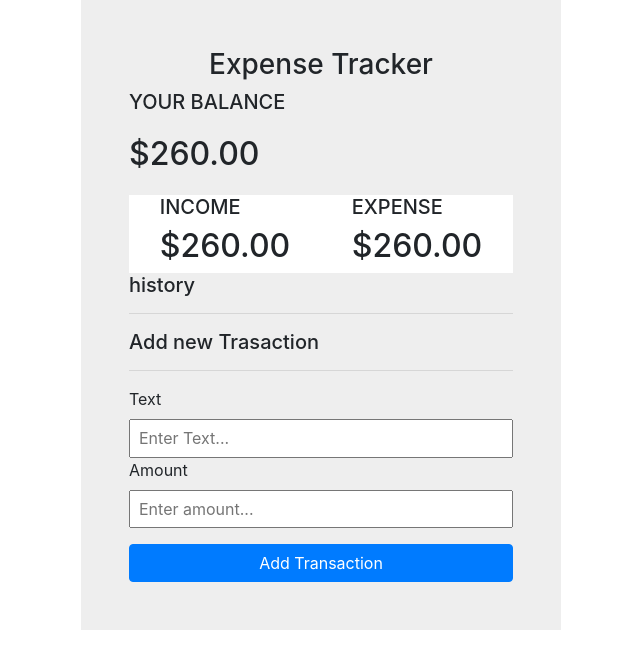
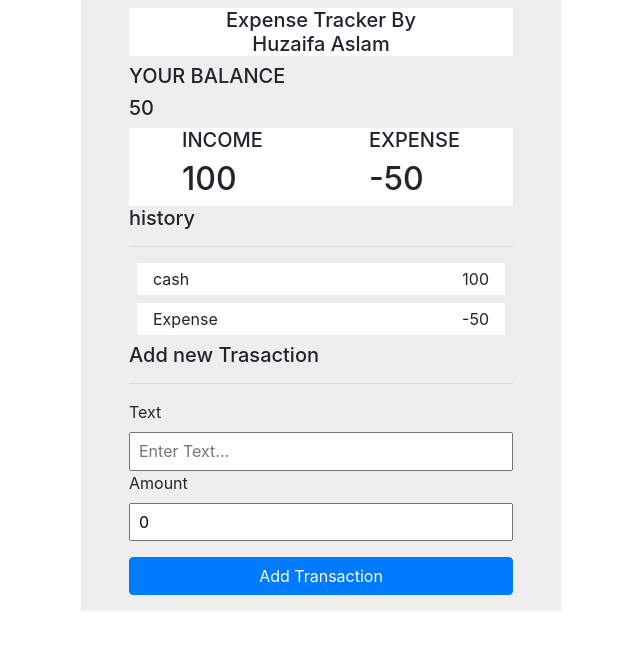
Before and after one commit to huzaifa-aslam/expense-tracker-app-react, a React (Create React App) app: page / in a window 1280 px wide. Shown: the top 668 px of the page, without its empty margins (319-959 px from the left). Built offline with nearby package versions, Linux system fonts and the light colour scheme.

Commit message:
files added

```diff
--- a/public/index.html
+++ b/public/index.html
@@ -1,14 +1,13 @@
 <!DOCTYPE html>
 <html lang="en">
-  <head>
+
+<head>
     <meta charset="utf-8" />
     <link rel="icon" href="%PUBLIC_URL%/favicon.ico" />
     <meta name="viewport" content="width=device-width, initial-scale=1" />
     <meta name="theme-color" content="#000000" />
-    <meta
-      name="description"
-      content="Web site created using create-react-app"
-    />
+    <meta name="description" content="Web site created using create-react-app" />
+    <link href="index.css">
     <link rel="apple-touch-icon" href="%PUBLIC_URL%/logo192.png" />
     <!--
       manifest.json provides metadata used when your web app is installed on a
@@ -25,8 +24,9 @@
       Learn how to configure a non-root public URL by running `npm run build`.
     -->
     <title>React App</title>
-  </head>
-  <body>
+</head>
+
+<body>
     <noscript>You need to enable JavaScript to run this app.</noscript>
     <div id="root"></div>
     <!--
@@ -39,5 +39,6 @@
       To begin the development, run `npm start` or `yarn start`.
       To create a production bundle, use `npm run build` or `yarn build`.
     -->
-  </body>
+</body>
+
 </html>
--- a/src/Child1.js
+++ b/src/Child1.js
@@ -8,38 +8,63 @@ import transReducer from "./transReducer";
 import "tachyons";
 
 function Child1() {
-let {transactions} = useContext(trnsaction);
-  console.log(transactions);
-let {addTransaction}=useContext(trnsaction)
+  let transactions = useContext(trnsaction);
+
+  let { addTransaction } = useContext(trnsaction);
   let [newDesc, setDesc] = useState("");
   let [newAmount, setAmount] = useState(0);
   const handleAddition = (event) => {
     event.preventDefault();
 
-    addTransaction({
-      amount:newAmount,
-      desc:newDesc
-
-    })
+    transactions.addTransaction({
+      amount: Number(newAmount),
+      desc: newDesc,
+    });
+setAmount(null)
+setDesc("")
 
   };
+  // getIncome function
+  const getIncome = () => {
+    let income = 0;
+
+    for (var i = 0; i < transactions?.trnsaction.length; i++) {
+      // console.log(transactions)
+      if (transactions?.trnsaction[i].amount > 0)
+        income += transactions?.trnsaction[i].amount;
+    }
+    return income;
+  };
+  // getExpense function
+  const getExpense = () => {
+    let expense = 0;
+    // console.log(expense)
+    for (var i = 0; i < transactions?.trnsaction.length; i++) {
+      if (transactions?.trnsaction[i].amount < 0)
+        expense += transactions?.trnsaction[i].amount;
+    }
+    return expense;
+  };
+
   return (
-    <Container className="measure bg-light-gray p-5">
+    <Container className="measure bg-light-gray pl-5 pr-5 pt-2 pb-3">
       <div className="tc">
-        <h3>Expense Tracker</h3>
+        <h5 className="bg-white">Expense Tracker
+            By<br/> Huzaifa Aslam
+        </h5>
       </div>
       <div>
         <h5>YOUR BALANCE</h5>
-        <h1>$260.00</h1>
+        <h5>{getIncome() + getExpense()}</h5>
       </div>
       <div className="flex justify-content-around bg-white">
         <div>
           <h5>INCOME</h5>
-          <h2>$260.00</h2>
+          <h2>{getIncome()}</h2>
         </div>
         <div>
           <h5>EXPENSE</h5>
-          <h2>$260.00</h2>
+          <h2>{getExpense()}</h2>
         </div>
       </div>
       <div className="">
@@ -47,9 +72,9 @@ let {addTransaction}=useContext(trnsaction)
         <hr />
       </div>
       <div className="history">
-        {transactions?.transactions.map((transObj, ind) => {
+        {transactions?.trnsaction.map((transObj, ind) => {
           return (
-            <div className="flex justify-between bg-white m-2 p-2 " key={ind}>
+            <div className="flex justify-between bg-white m-2 pl-3 pr-3 pt-1 pb-1 " key={ind}>
               <span>{transObj.desc}</span>
               <span>{transObj.amount}</span>
             </div>
@@ -65,6 +90,7 @@ let {addTransaction}=useContext(trnsaction)
         <label>Text</label>
         <br />
         <input
+    value={newDesc}
           className="w-100 p-2"
           type="text"
           onChange={(ev) => setDesc(ev.target.value)}
@@ -74,6 +100,7 @@ let {addTransaction}=useContext(trnsaction)
         <label>Amount</label>
         <br />
         <input
+          value={newAmount}
           className="w-100 p-2"
           type="number"
           onChange={(ev) => setAmount(ev.target.value)}
--- a/src/transContext.js
+++ b/src/transContext.js
@@ -2,8 +2,8 @@ import React, { createContext, useReducer } from "react";
 import transReducer from "./transReducer";
 const initialTransaction = [
   { desc: "cash", amount: 100 },
-  { desc: "Expense", amount: 400 },
-  { desc: "withdraw", amount: 700 },
+  { desc: "Expense", amount: -50 }
+
 ];
 
 export const trnsaction = createContext(initialTransaction);
```
